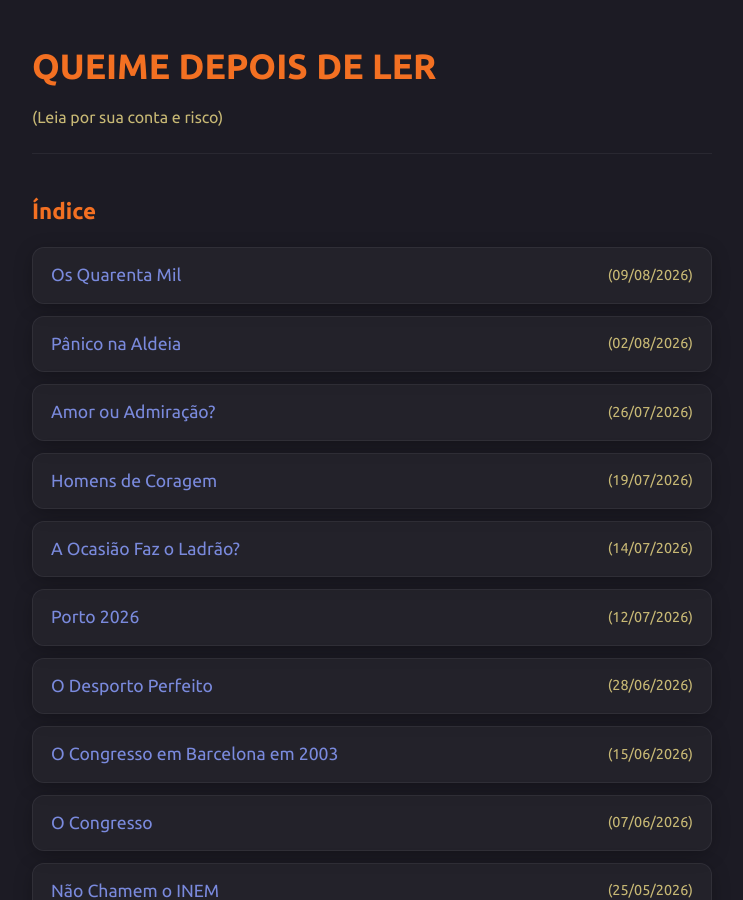
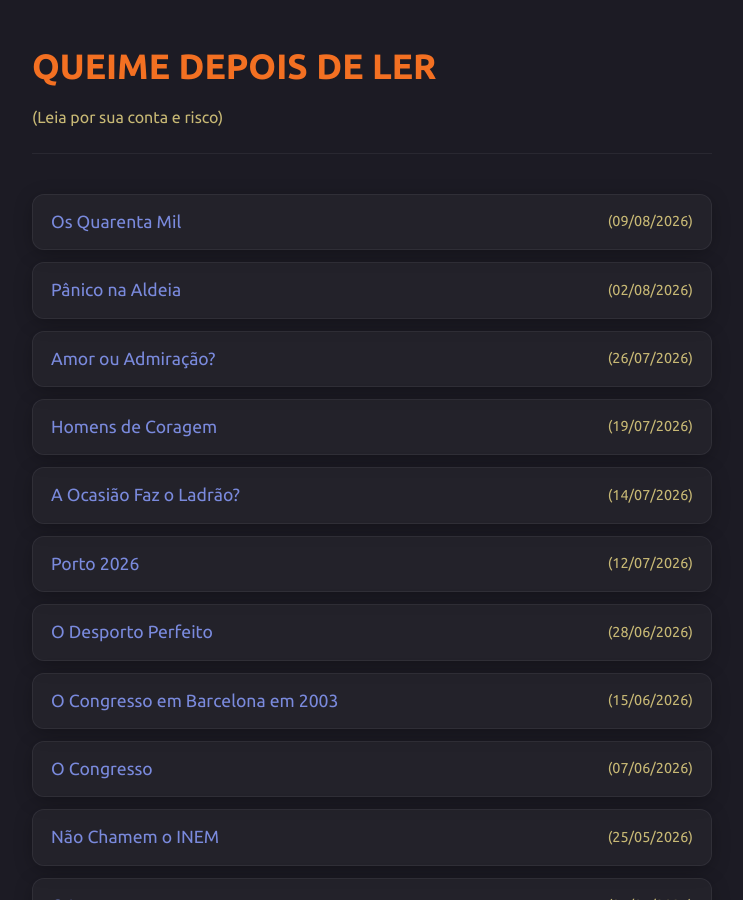
Before and after one commit to joaquim-capitao/queime-depois-de-ler, a Jekyll site: the page index.html, which Jekyll copies as it is, in a window 1280 px wide and 900 px high. Shown: the whole window, without its empty margins (268-1011 px from the left). Built offline with Jekyll 4.4.1, drawn with Linux system fonts in a browser that asks for light colours.

Commit message:
Update index.html

```diff
--- a/index.html
+++ b/index.html
@@ -158,8 +158,6 @@
       <p class="subtitle">(Leia por sua conta e risco)</p>
     </header>
 
-    <h2 id="-ndice" class="section-title">Índice</h2>
-
     <ul class="chronicles-list">
       <li><a href="https://joaquim-capitao.github.io/queime-depois-de-ler/os-quarenta-mil"><span class="title">Os Quarenta Mil</span><span class="date">(09/08/2026)</span></a></li>
       <li><a href="https://joaquim-capitao.github.io/queime-depois-de-ler/panico-na-aldeia"><span class="title">Pânico na Aldeia</span><span class="date">(02/08/2026)</span></a></li>
```
